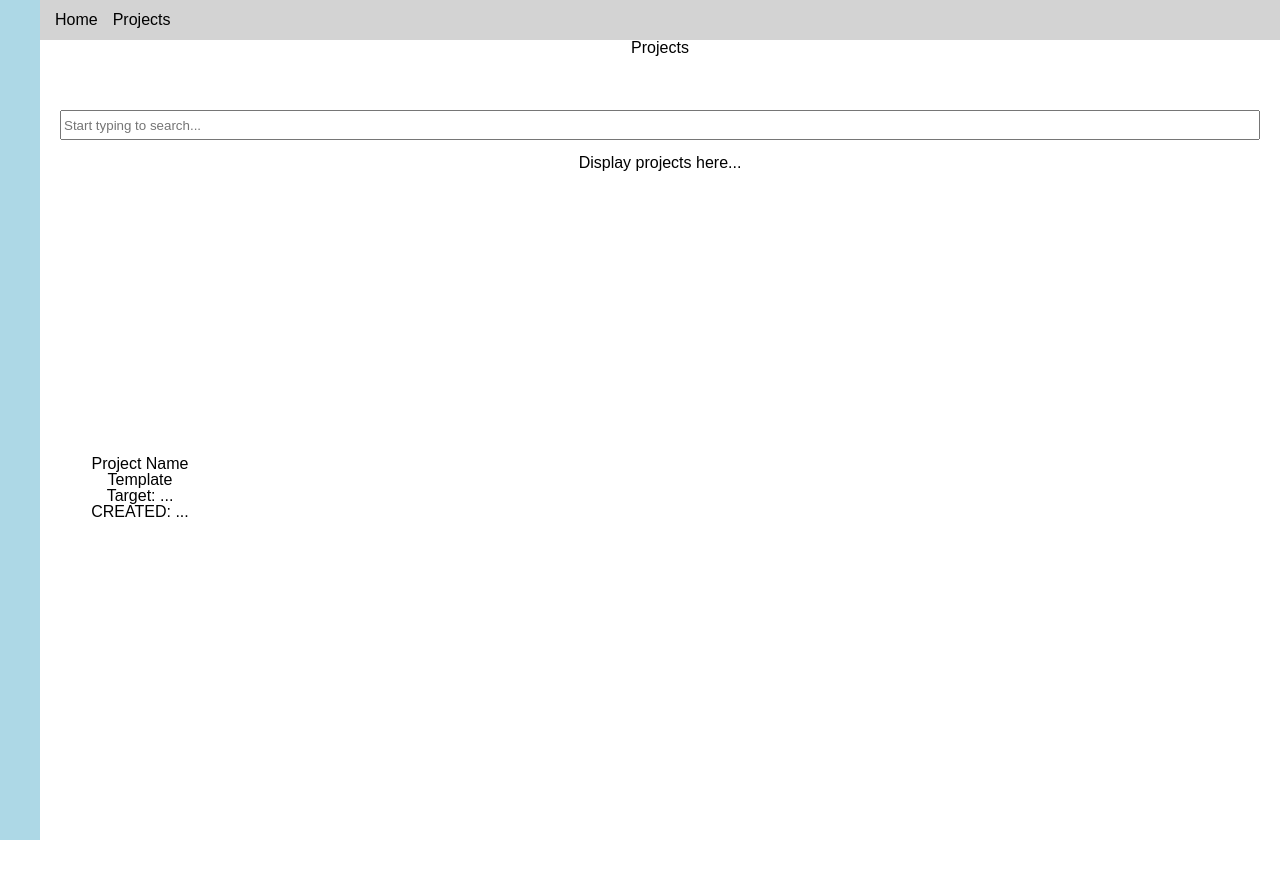
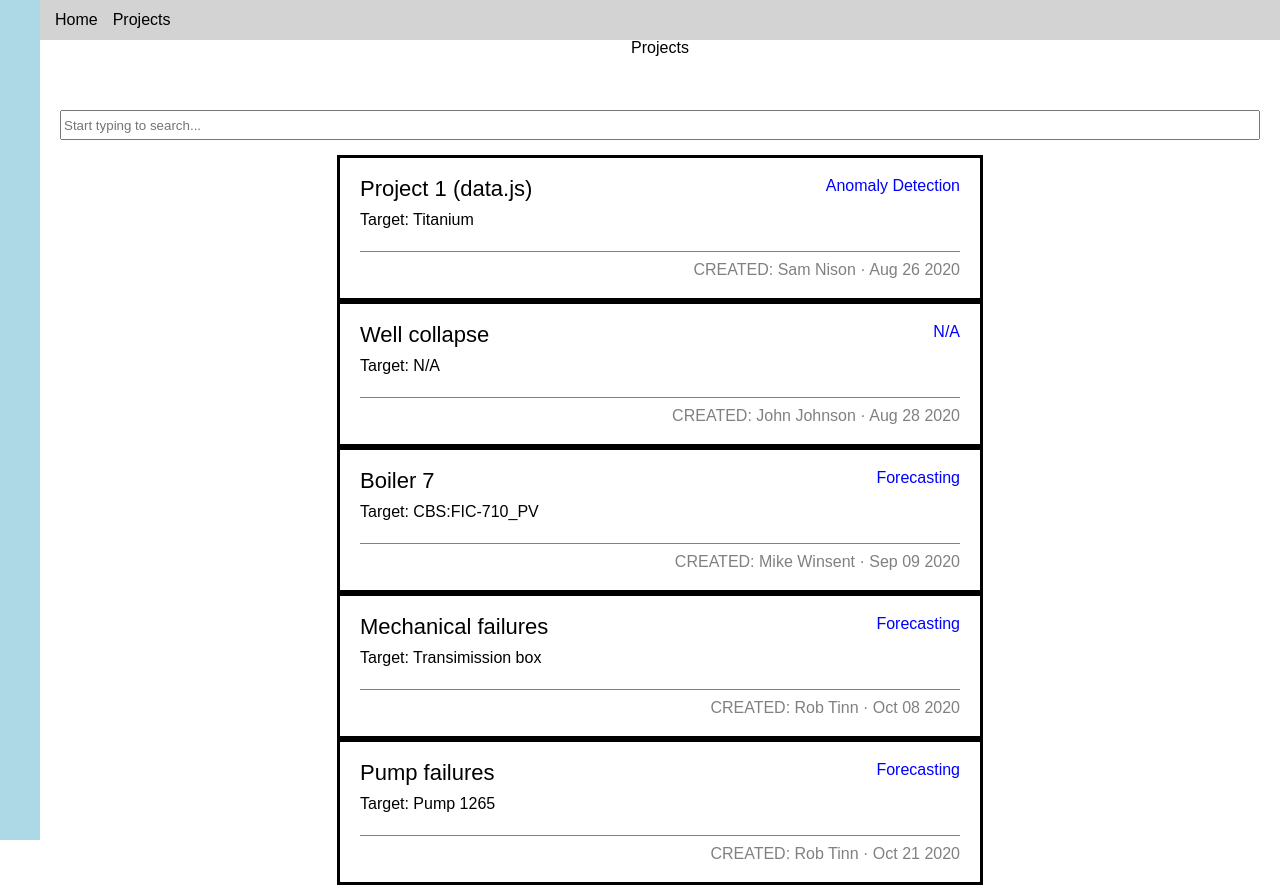
Before and after one commit to asukakuwahara/fe-interview, a React (Create React App) app: page / in a window 1280 px wide. Before the commit the page ends 840 px from the top, so only its background shows below. Built offline with nearby package versions, Linux system fonts and the light colour scheme.

Commit message:
feat(ProjectCard): style the card

```diff
--- a/src/components/Projects.js
+++ b/src/components/Projects.js
@@ -1,15 +1,18 @@
 import React from "react";
 import styled from "styled-components/macro";
 import { ProjectCard } from "./card/Project";
-
+import { projects } from "../data";
 export default function Projects() {
   return (
     <Wrapper $area="content">
       <Title $area="title">Projects</Title>
       <Search $area="search" placeholder="Start typing to search..." />
       {/* TODO: Use ProjectsList to host Project components OR create your own container */}
-      <ProjectCard />
-      <ProjectsList $area="projects">Display projects here...</ProjectsList>
+      <ProjectsList $area="projects">
+        {projects.map((project) => (
+          <ProjectCard {...project} key={project.id} />
+        ))}
+      </ProjectsList>
     </Wrapper>
   );
 }
@@ -36,4 +39,8 @@ const Search = styled.input`
 const ProjectsList = styled.article`
   grid-area: ${({ $area }) => $area};
   margin-top: 15px;
+  display: grid;
+  grid-template-columns: repeat(auto-fill, minmax(800px, 1fr));
+  justify-items: center;
+}
 `;
--- a/src/components/card/Project.js
+++ b/src/components/card/Project.js
@@ -1,32 +1,66 @@
 import React from "react";
 import styled from "styled-components/macro";
 
-export const ProjectCard = () => {
+export const ProjectCard = ({
+  name,
+  createdByUser,
+  createdDate,
+  template,
+  target,
+  inProduction,
+}) => {
+  const formattedDate = new Date(createdDate)
+    .toDateString()
+    .split(" ")
+    .slice(1)
+    .join(" ");
+
   return (
     <Card>
-      <ProjectTitle>Project Name</ProjectTitle>
-      <Tag>Template</Tag>
-      <Target>Target: ...</Target>
-      <Footer> CREATED: ...</Footer>
+      <Header>
+        <ProjectTitle>{name || "N/A"}</ProjectTitle>
+        <Tag>{template || "N/A"}</Tag>
+      </Header>
+      <Target>Target: {target || "N/A"}</Target>
+      <Footer>
+        CREATED: {createdByUser} · {formattedDate}
+      </Footer>
     </Card>
   );
 };
 
-const Card = styled.div`
-  display: flex;
+const Card = styled.article`
+  display: grid;
   flex-direction: column;
+  width: 600px;
   height: 100px;
-  width: 200px;
+  padding: 20px;
+  border: 3px solid black;
 `;
 
 const ProjectTitle = styled.h1`
-  font-weight: "bold";
+  font-size: 22px;
 `;
 
+const Header = styled.div`
+  display: flex;
+  justify-content: space-between;
+`;
 const Tag = styled.h4`
-  font-size: "12px";
+  font-size: 16px;
+  color: blue;
 `;
 
-const Target = styled.p``;
+const Target = styled.p`
+  text-align: start;
+`;
 
-const Footer = styled.p``;
+const Footer = styled.p`
+  text-align: end;
+  color: grey;
+  align-self: end;
+  justify-self: end;
+  border-top: 1px solid grey;
+  width: 100%;
+  padding-top: 10px;
+`;
--- a/src/data.js
+++ b/src/data.js
@@ -6,7 +6,7 @@ export const projects = [
     createdDate: "2020-08-26T20:59:39.475347Z",
     template: "Anomaly Detection",
     target: "Titanium",
-    inProduction: false
+    inProduction: false,
   },
   {
     id: 2798,
@@ -15,7 +15,7 @@ export const projects = [
     createdDate: "2020-08-28T18:05:16.519857Z",
     template: null,
     target: null,
-    inProduction: false
+    inProduction: false,
   },
   {
     id: 1212,
@@ -24,7 +24,7 @@ export const projects = [
     createdDate: "2020-09-09T17:34:27.233925Z",
     template: "Forecasting",
     target: "CBS:FIC-710_PV",
-    inProduction: false
+    inProduction: false,
   },
   {
     id: 3030,
@@ -33,7 +33,7 @@ export const projects = [
     createdDate: "2020-10-08T22:13:39.475879Z",
     template: "Forecasting",
     target: "Transimission box",
-    inProduction: false
+    inProduction: false,
   },
   {
     id: 9788,
@@ -42,6 +42,6 @@ export const projects = [
     createdDate: "2020-10-21T14:05:29.890701Z",
     template: "Forecasting",
     target: "Pump 1265",
-    inProduction: false
-  }
+    inProduction: false,
+  },
 ];
```
